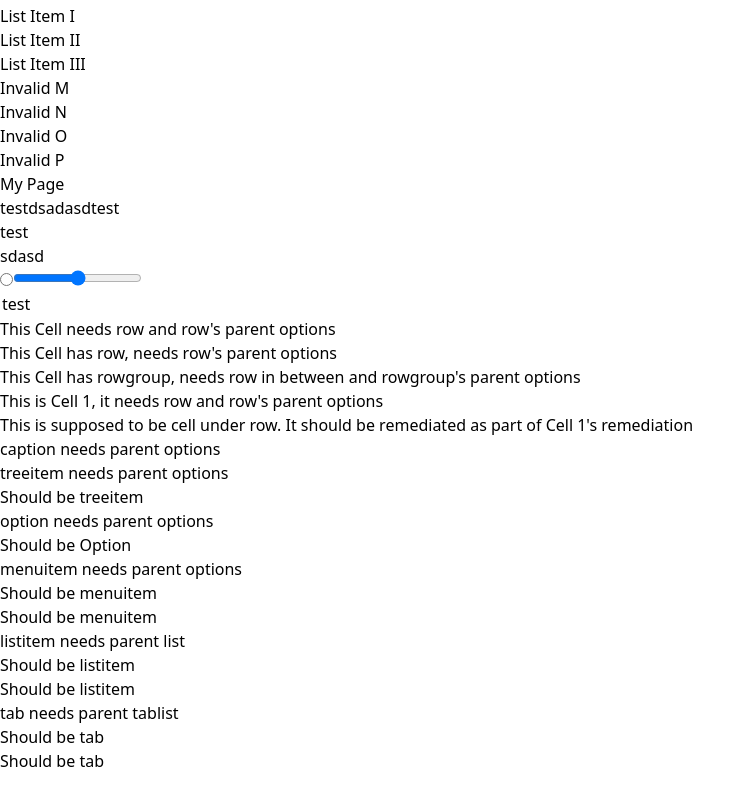
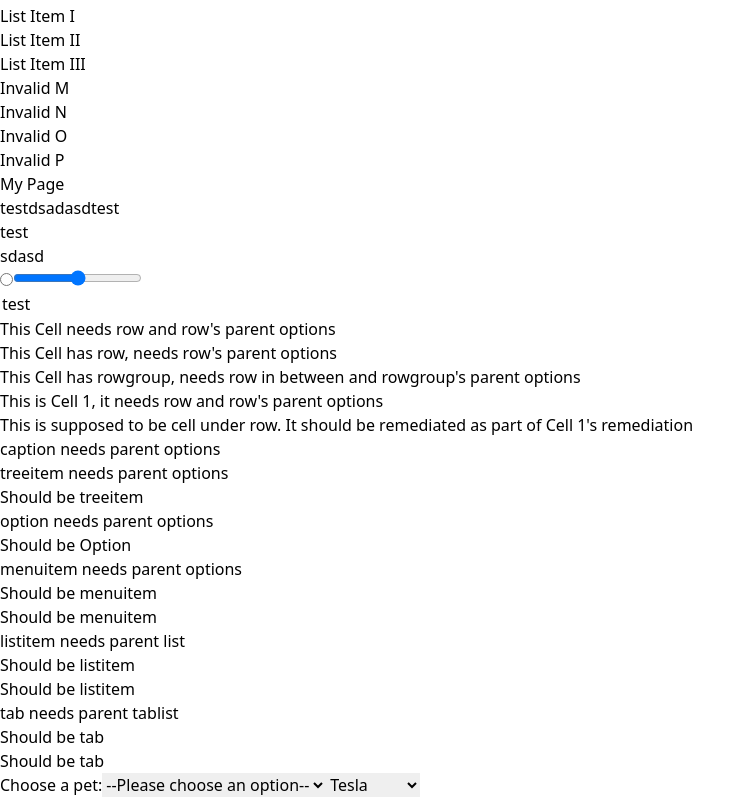
Before and after one commit to test-party/guinea-pig-next, a Next.js app: page /all-tests in a window 1280 px wide. Shown: the part 1778-2575 px from the top of the page, without its empty margins (0-755 px from the left). Before the commit the page ends 2551 px from the top, so only its background shows below. Built offline with nearby package versions, Linux system fonts and the light colour scheme.

Commit message:
amk - adding to all tests

```diff
--- a/src/app/all-tests/page.tsx
+++ b/src/app/all-tests/page.tsx
@@ -242,6 +242,25 @@ export default function AllTests() {
         <meta name="viewport" content="user-scalable=no, maximum-scale=2.6" />
         <meta name="viewport" content="user-scalable=no, maximum-scale=1" />
       </div>
+      <div>
+        <label>Choose a pet:</label>
+        <select name="pets" id="pet-select">
+          <option value="">--Please choose an option--</option>
+          <option value="dog">Dog</option>
+          <option value="cat">Cat</option>
+          <option value="hamster">Hamster</option>
+          <option value="parrot">Parrot</option>
+          <option value="spider">Spider</option>
+          <option value="goldfish">Goldfish</option>
+        </select>
+        <select>
+          <option value="tesla">Tesla</option>
+          <option value="ford">Ford</option>
+          <option value="chevy">Chevy</option>
+          <option value="mercedes">Mercedes</option>
+          <option value="bmw">BMW</option>
+        </select>
+      </div>
     </body>
   );
 }
```
